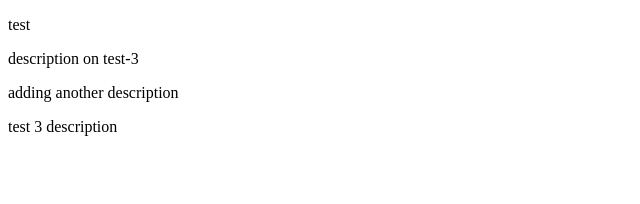
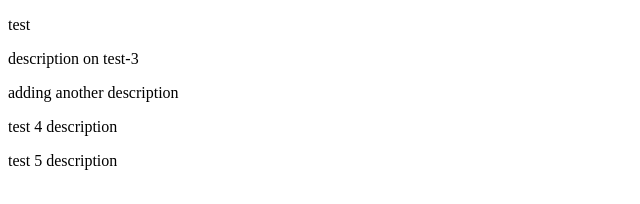
Before and after one commit to jlcomputerservices/test-repo101, a plain HTML site: page index.html in a window 1280 px wide. Shown: the whole page, without its empty margins (0-640 px from the left). Drawn offline with Linux system fonts and the light colour scheme.

Commit message:
test-4 5 description

```diff
--- a/index.html
+++ b/index.html
@@ -19,7 +19,8 @@
         <p>test</p>
         <p>description on test-3</p>
         <p>adding another description</p>
-        <p>test 3 description</p>
+        <p>test 4 description</p>
+        <p>test 5 description</p>
         <script src=""></script>
     </body>
 </html>
```
